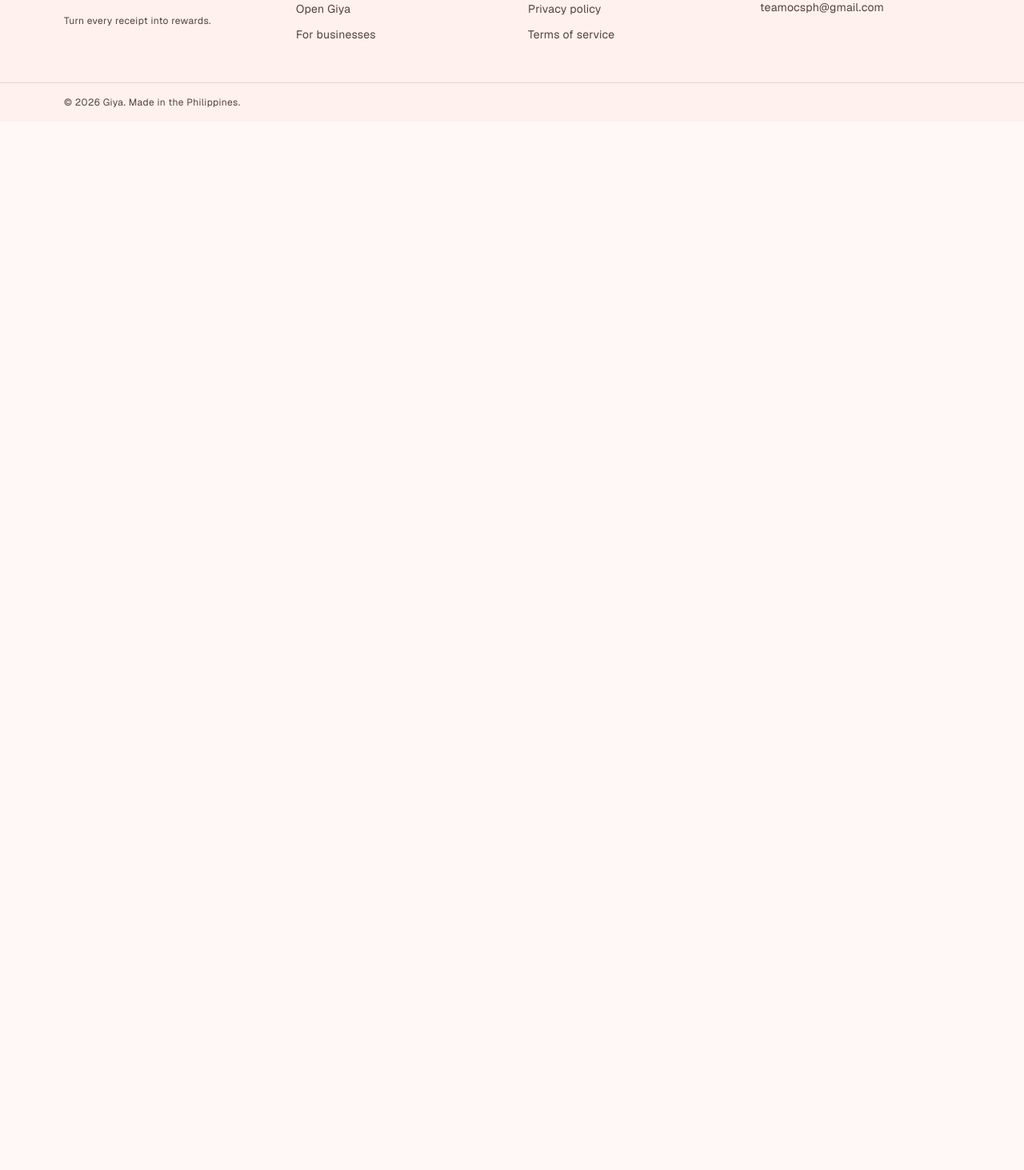
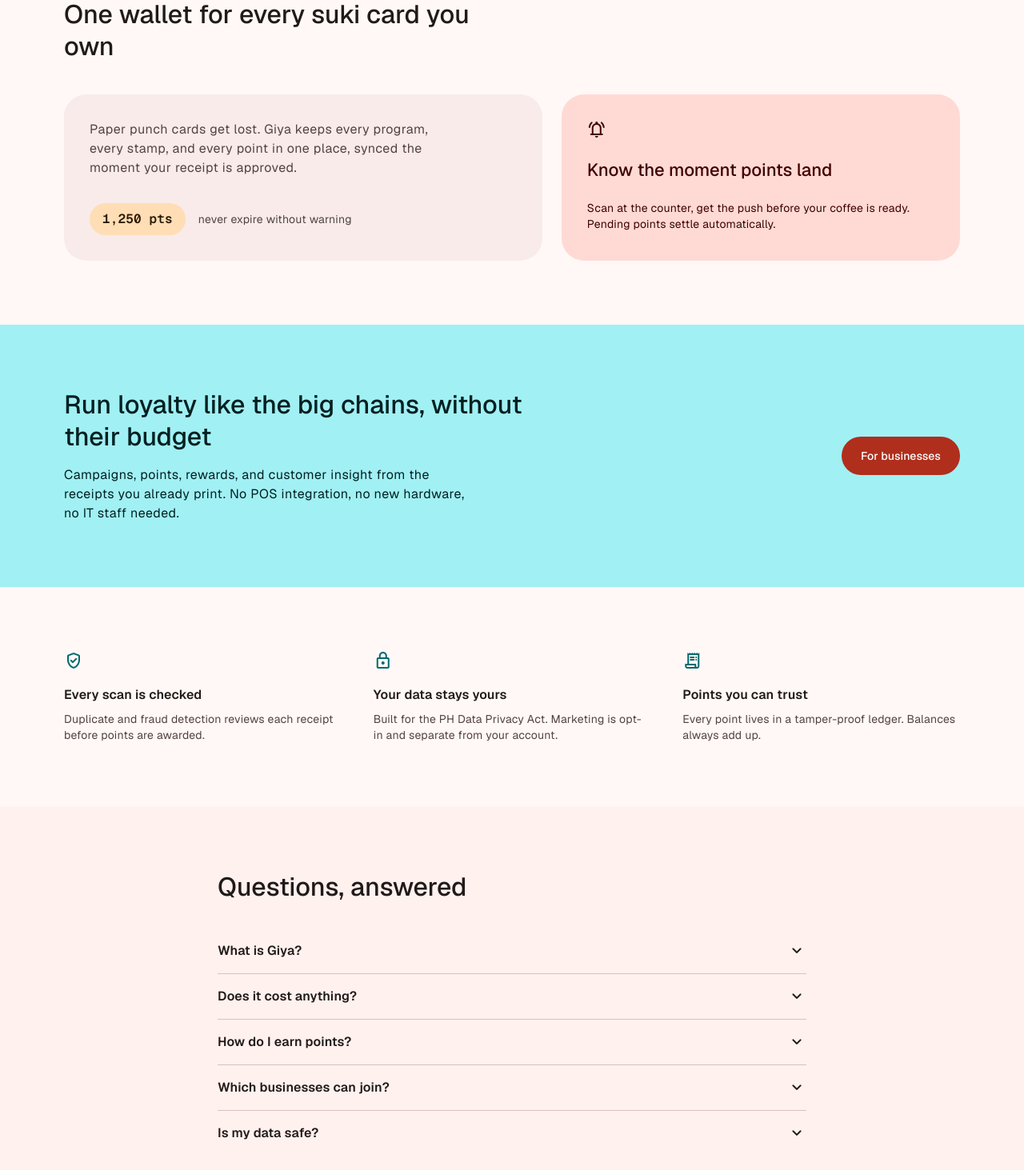
Before and after one commit to chrisraro/Giya-2.0, a Next.js app: page / in a window 1280 px wide. Shown: the part 1267-2730 px from the top of the page at 80% size. Before the commit the page ends 1419 px from the top, so only its background shows below. Built offline with nearby package versions, Linux system fonts and the light colour scheme.

Commit message:
feat(marketing): landing sections (consumers, business band, trust, faq, cta)

```diff
--- a/src/app/(marketing)/page.tsx
+++ b/src/app/(marketing)/page.tsx
@@ -58,6 +58,105 @@
           </ol>
         </div>
       </section>
+
+      {/* FOR CONSUMERS: benefits, 2-col asymmetric; mango only on the reward figures */}
+      <section className="mx-auto max-w-6xl px-4 py-20">
+        <Reveal>
+          <h2 className="max-w-xl text-headline-l">One wallet for every suki card you own</h2>
+        </Reveal>
+        <div className="mt-10 grid gap-6 md:grid-cols-[1.2fr_1fr]">
+          <Reveal>
+            <div className="flex h-full flex-col justify-between rounded-md3-xl bg-surface-container p-8">
+              <p className="max-w-md text-body-l text-on-surface-variant">
+                Paper punch cards get lost. Giya keeps every program, every stamp, and every point in one place, synced the moment your receipt is approved.
+              </p>
+              <div className="mt-8 flex items-center gap-4">
+                <span className="rounded-full bg-tertiary-container px-4 py-2 font-mono text-title-m text-on-tertiary-container">1,250 pts</span>
+                <p className="text-body-m text-on-surface-variant">never expire without warning</p>
+              </div>
+            </div>
+          </Reveal>
+          <Reveal delay={0.1}>
+            <div className="flex h-full flex-col gap-6 rounded-md3-xl bg-primary-container p-8 text-on-primary-container">
+              <span aria-hidden className="material-symbols-rounded text-4xl">notifications_active</span>
+              <p className="text-title-l">Know the moment points land</p>
+              <p className="text-body-m">Scan at the counter, get the push before your coffee is ready. Pending points settle automatically.</p>
+            </div>
+          </Reveal>
+        </div>
+      </section>
+
+      {/* FOR BUSINESSES: teal band */}
+      <section className="bg-secondary-container py-20 text-on-secondary-container">
+        <div className="mx-auto grid max-w-6xl items-center gap-10 px-4 md:grid-cols-[1.2fr_0.8fr]">
+          <Reveal>
+            <div>
+              <h2 className="max-w-xl text-headline-l">Run loyalty like the big chains, without their budget</h2>
+              <p className="mt-4 max-w-lg text-body-l">
+                Campaigns, points, rewards, and customer insight from the receipts you already print. No POS integration, no new hardware, no IT staff needed.
+              </p>
+            </div>
+          </Reveal>
+          <Reveal delay={0.1} className="md:justify-self-end">
+            <Link href="/business" className={buttonVariants({ variant: "filled", size: "touch" })}>For businesses</Link>
+          </Reveal>
+        </div>
+      </section>
+
+      {/* TRUST STRIP: quiet, factual, three columns */}
+      <section className="mx-auto max-w-6xl px-4 py-20">
+        <div className="grid gap-10 md:grid-cols-3">
+          {[
+            { icon: "verified_user", title: "Every scan is checked", body: "Duplicate and fraud detection reviews each receipt before points are awarded." },
+            { icon: "lock", title: "Your data stays yours", body: "Built for the PH Data Privacy Act. Marketing is opt-in and separate from your account." },
+            { icon: "receipt_long", title: "Points you can trust", body: "Every point lives in a tamper-proof ledger. Balances always add up." },
+          ].map((t, i) => (
+            <Reveal key={t.title} delay={i * 0.08}>
+              <div>
+                <span aria-hidden className="material-symbols-rounded text-3xl text-secondary">{t.icon}</span>
+                <h3 className="mt-3 text-title-m">{t.title}</h3>
+                <p className="mt-2 text-body-m text-on-surface-variant">{t.body}</p>
+              </div>
+            </Reveal>
+          ))}
+        </div>
+      </section>
+
+      {/* FAQ: native details/summary accordion */}
+      <section id="faq" className="bg-surface-container-low py-20">
+        <div className="mx-auto max-w-3xl px-4">
+          <Reveal><h2 className="text-headline-l">Questions, answered</h2></Reveal>
+          <div className="mt-8 divide-y divide-outline-variant">
+            {[
+              { q: "What is Giya?", a: "Giya is a free app that turns paper receipts from participating food and retail stores into loyalty points and rewards. Scan the receipt, earn the points, redeem at the counter." },
+              { q: "Does it cost anything?", a: "No. Giya is free for consumers. Businesses choose a plan once paid tiers launch; the pilot is free for them too." },
+              { q: "How do I earn points?", a: "Buy like you normally do, then scan the receipt in the app. Once it passes our checks, points and stamps land in your wallet automatically." },
+              { q: "Which businesses can join?", a: "Food and retail businesses in the Philippines with printed receipts. If that is you, apply for the pilot from the For businesses page." },
+              { q: "Is my data safe?", a: "Yes. We follow the PH Data Privacy Act, keep marketing strictly opt-in, and never sell your personal data. See the privacy policy for details." },
+            ].map((f) => (
+              <details key={f.q} className="group py-4">
+                <summary className="flex cursor-pointer list-none items-center justify-between gap-4 text-title-m text-on-surface [&::-webkit-details-marker]:hidden">
+                  {f.q}
+                  <span aria-hidden className="material-symbols-rounded transition-transform group-open:rotate-180">expand_more</span>
+                </summary>
+                <p className="mt-3 max-w-xl text-body-l text-on-surface-variant">{f.a}</p>
+              </details>
+            ))}
+          </div>
+        </div>
+      </section>
+
+      {/* FINAL CTA BAND: coral */}
+      <section className="bg-primary py-20 text-on-primary">
+        <div className="mx-auto flex max-w-6xl flex-col items-start gap-6 px-4 md:flex-row md:items-center md:justify-between">
+          <Reveal>
+            <h2 className="max-w-xl text-headline-l">Your next receipt could be worth a free one.</h2>
+          </Reveal>
+          <Reveal delay={0.1}>
+            <Link href="/home" className={cn(buttonVariants({ variant: "elevated", size: "touch" }))}>Open Giya</Link>
+          </Reveal>
+        </div>
+      </section>
     </main>
   );
 }
```
